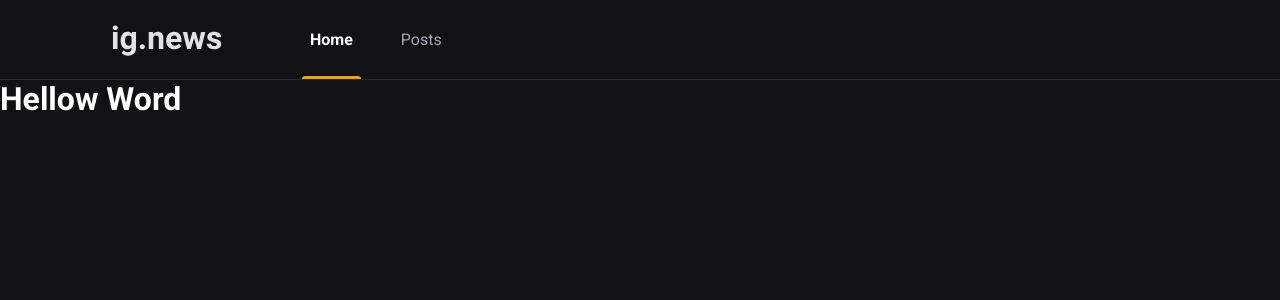
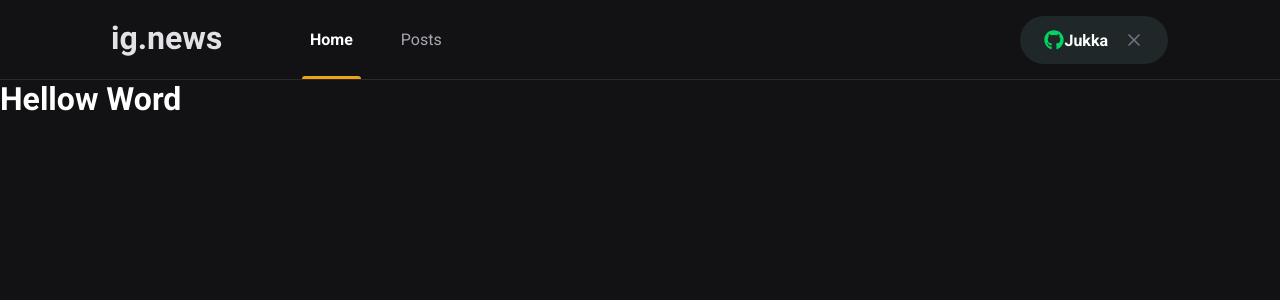
Before and after one commit to jukka10/Ignews, a Next.js app: page / in a window 1280 px wide. Shown: the top 300 px of the page. Built offline with nearby package versions, Linux system fonts and the light colour scheme.

Commit message:
created signin with github Button

```diff
--- a/package.json
+++ b/package.json
@@ -11,6 +11,7 @@
     "next": "10.1.3",
     "react": "17.0.2",
     "react-dom": "17.0.2",
+    "react-icons": "^4.2.0",
     "sass": "^1.32.8"
   },
   "devDependencies": {
--- a/src/components/Header/index.tsx
+++ b/src/components/Header/index.tsx
@@ -1,3 +1,4 @@
+import { SignInguButton } from "../SignInguButton";
 import styles from "./styles.module.scss";
 
 export function Header() {
@@ -11,6 +12,7 @@
           </a>
           <a href="">Posts</a>
         </nav>
+        <SignInguButton />
       </div>
     </header>
   );
--- a/src/components/Header/styles.module.scss
+++ b/src/components/Header/styles.module.scss
@@ -52,4 +52,7 @@
       border-top-left-radius: 3px;
     }
   }
+  button {
+    margin-left: auto;
+  }
 }
--- /dev/null
+++ b/src/components/SignInguButton/index.tsx
@@ -0,0 +1,21 @@
+import { FaGithub } from "react-icons/fa";
+import { FiX } from "react-icons/fi";
+
+import styles from "./styles.module.scss";
+
+export function SignInguButton() {
+  const isLoggedIn = true;
+
+  return isLoggedIn ? (
+    <button className={styles.signInButton} type="button">
+      <FaGithub color="#04d360" />
+      Jukka
+      <FiX color="#737380" className={styles.closeButton} />
+    </button>
+  ) : (
+    <button className={styles.signInButton} type="button">
+      <FaGithub color="#eba417" />
+      Sign in with Github
+    </button>
+  );
+}
--- /dev/null
+++ b/src/components/SignInguButton/styles.module.scss
@@ -0,0 +1,32 @@
+.signInButton {
+  height: 3rem;
+  border-radius: 3rem;
+  background: var(--gray-850);
+  border: 0;
+  padding: 0 1.5rem;
+
+  display: flex;
+  align-items: center;
+  justify-content: center;
+
+  color: var(--white);
+  font-weight: bold;
+
+  svg {
+    width: 1.25rem;
+    height: 1.25rem;
+  }
+
+  svg:first-child {
+    margin-right: 1 rem;
+  }
+  svg.closeButton {
+    margin-left: 1rem;
+  }
+
+  transition: filter 0.2s;
+
+  &:hover {
+    filter: brightness(0.8);
+  }
+}
--- a/src/styles/global.scss
+++ b/src/styles/global.scss
@@ -10,6 +10,7 @@
   --gray-50: #e1e1e6;
   --gray-300: #a8a8b3;
   --gray-800: #29292e;
+  --gray-850: #1f2729;
   --gray-900: #121214;
 
   --cyan-500: #61dafb;
```
Also changed, not shown: 1 other file (tests, documents, lock files or other folders).
